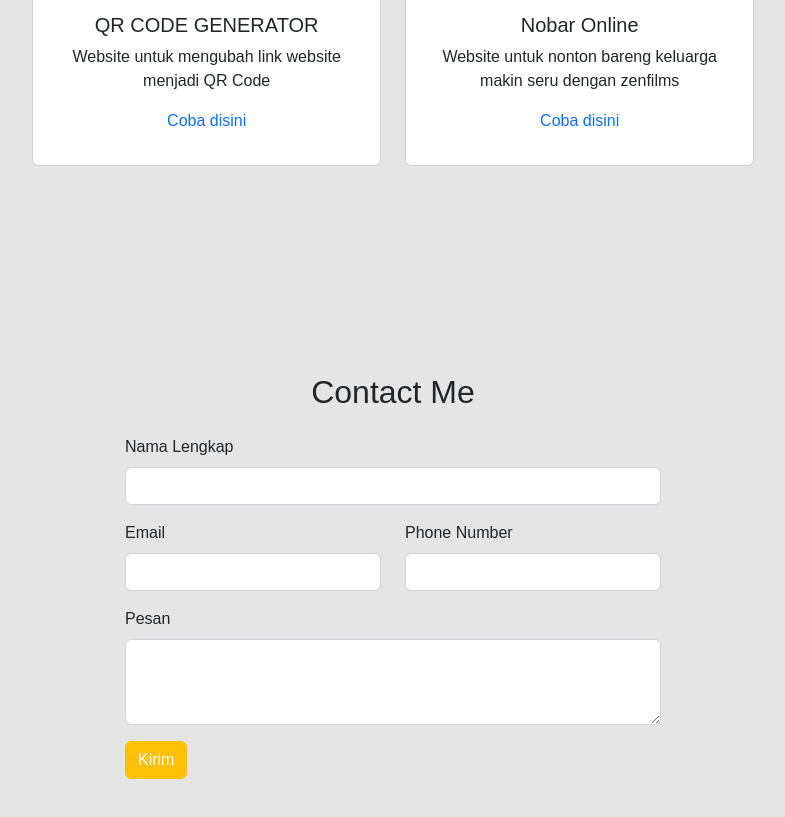
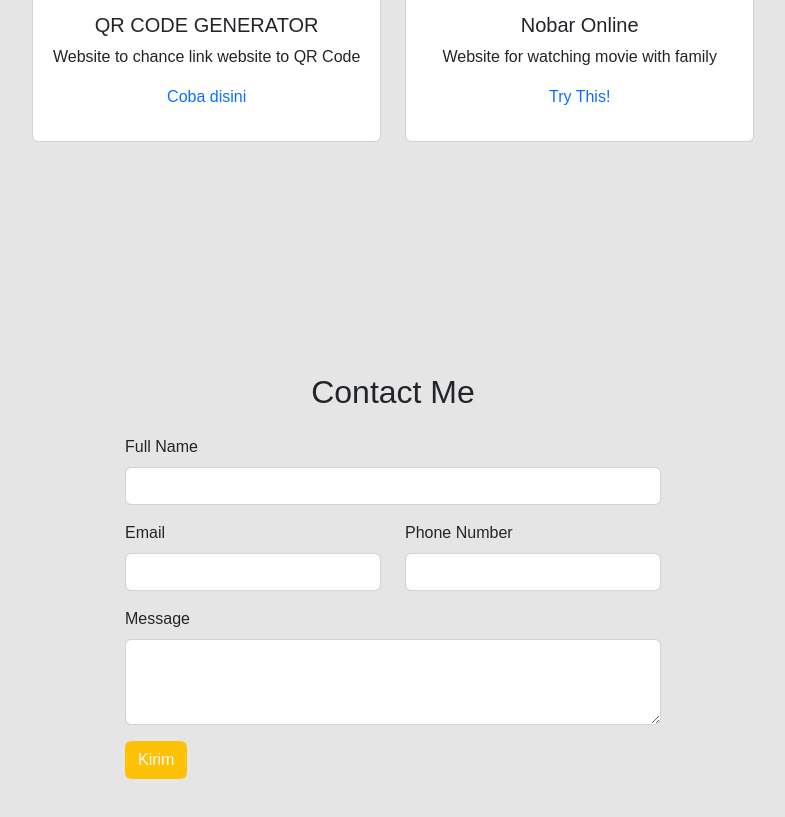
Before and after one commit to fauzanalhfzh/my-portfolio.git.io, a plain HTML site: page index.html in a window 1280 px wide. Shown: the part 2979-3796 px from the top of the page, without its empty margins (247-1032 px from the left). Drawn offline with nearby package versions, Linux system fonts and the light colour scheme; files whose address does not match are found by name.

Commit message:
Update index.html

```diff
--- a/index.html
+++ b/index.html
@@ -172,7 +172,7 @@
                         <div class="card-body text-center">
                             <h5>QR CODE GENERATOR</h5>
                             <p class=" card-text">
-                                Website untuk mengubah link website menjadi QR Code</p>
+                                Website to chance link website to QR Code</p>
                             <p><a href="https://fauzanalhfzh.github.io/QRCode-generator.gtihub.io/"
                                     style="text-decoration: none;">Coba disini</a></p>
                         </div>
@@ -184,9 +184,8 @@
                         <div class="card-body text-center">
                             <h5>Nobar Online</h5>
                             <p class=" card-text">
-                                Website untuk nonton bareng keluarga makin seru dengan zenfilms</p>
-                            <p><a href="https://github.com/fauzanalhfzh/zenfilms" style="text-decoration: none;">Coba
-                                    disini</a></p>
+                                Website for watching movie with family</p>
+                            <p><a href="https://github.com/fauzanalhfzh/zenfilms" style="text-decoration: none;">Try This!</a></p>
                         </div>
                     </div>
                 </div>
@@ -215,7 +214,7 @@
                 <div class="row justify-content-center">
                     <div class="col-md-6">
                         <div class="mb-3">
-                            <label for="name" class="form-label">Nama Lengkap</label>
+                            <label for="name" class="form-label">Full Name</label>
                             <input type="text" class="form-control" id="name" aria-describedby="name" name="nama" />
                         </div>
                     </div>
@@ -238,7 +237,7 @@
                 <div class="row justify-content-center">
                     <div class="col-md-6">
                         <div class="mb-3">
-                            <label for="pesan" class="form-label">Pesan</label>
+                            <label for="pesan" class="form-label">Message</label>
                             <textarea class="form-control" id="Pesan" rows="3" name="pesan"></textarea>
                         </div>
                         <button type="submit" class="btn btn-warning text-light btn-kirim">Kirim</button>
```
